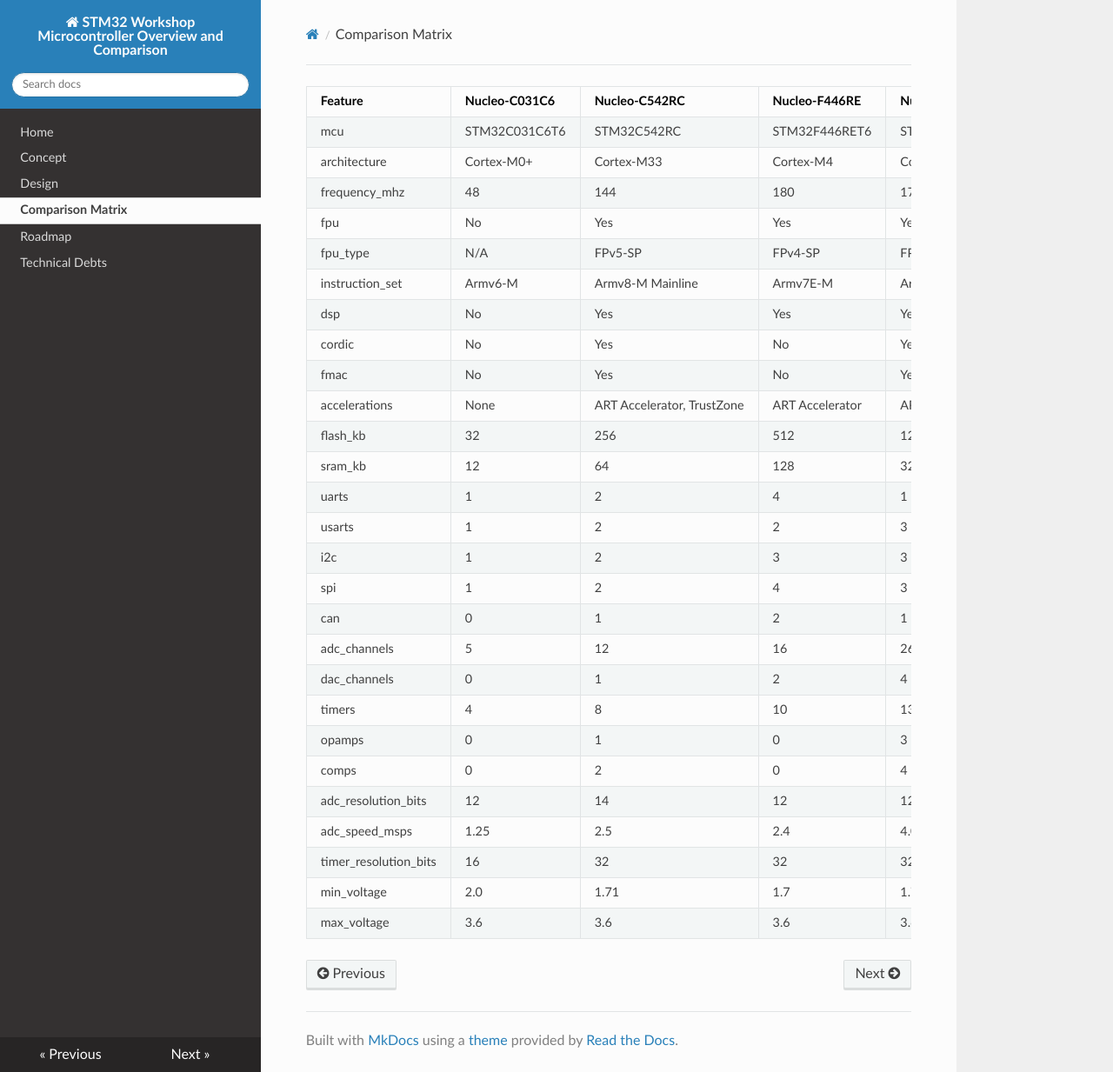
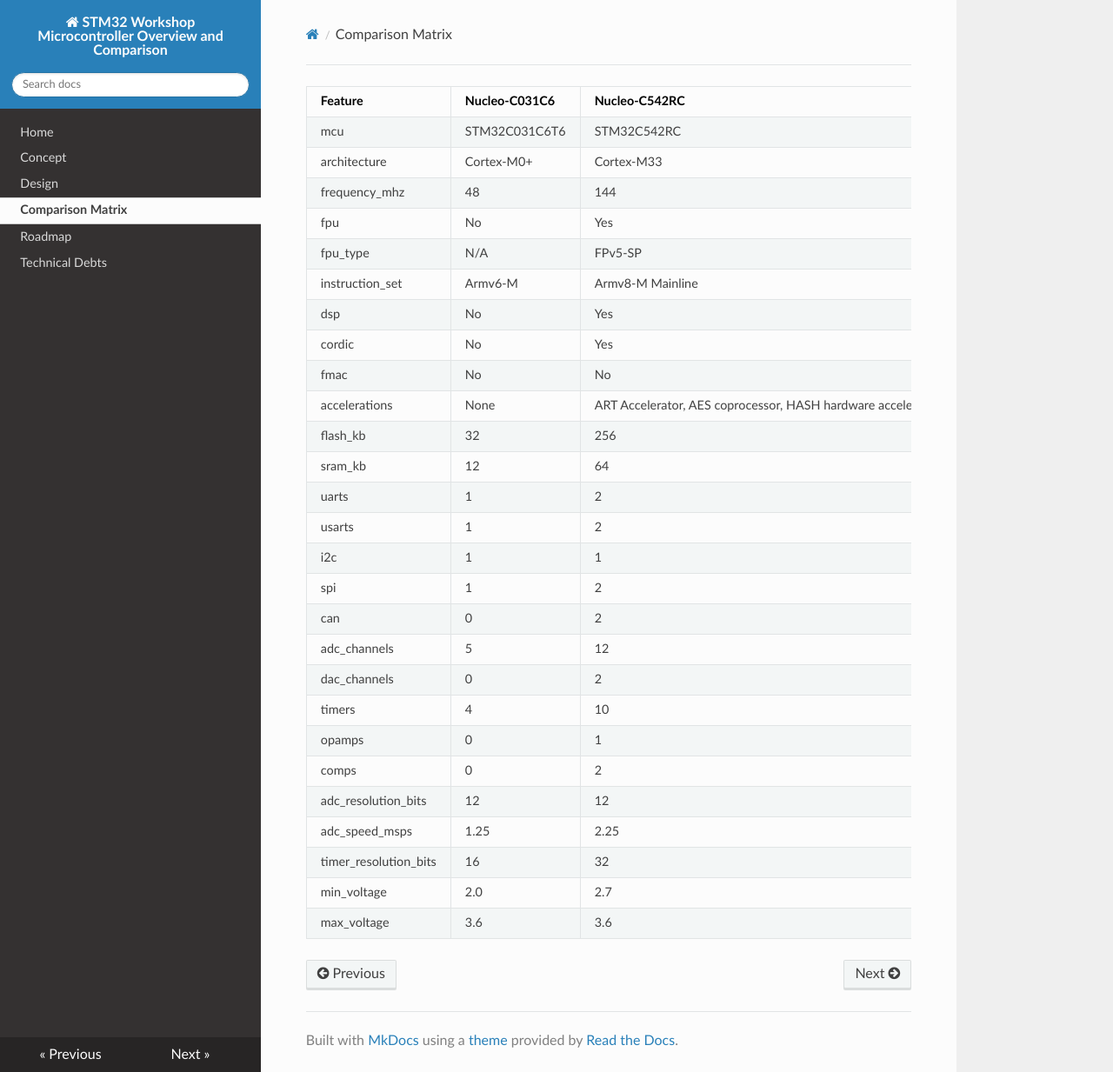
Before and after one commit to chatelao/stm32-overview, an MkDocs documentation site: the page built from docs/comparison_matrix.md, in a window 1280 px wide and 1233 px high. Shown: the whole window at 87% size. Built offline with MkDocs 1.6.1, drawn with Linux system fonts in a browser that asks for light colours; nearby versions of some CDN libraries.

Commit message:
Fix C542 specifications according to real datasheet
- Update C542 specifications in specification/nucleo_c542rc.yaml
- Regenerate docs/comparison_matrix.md comparison table
- Update test/test_main.py to assert correct match score with updated specs

```diff
--- a/docs/comparison_matrix.md
+++ b/docs/comparison_matrix.md
@@ -8,22 +8,22 @@
 | instruction_set | Armv6-M | Armv8-M Mainline | Armv7E-M | Armv7E-M |
 | dsp | No | Yes | Yes | Yes |
 | cordic | No | Yes | No | Yes |
-| fmac | No | Yes | No | Yes |
-| accelerations | None | ART Accelerator, TrustZone | ART Accelerator | ART Accelerator |
+| fmac | No | No | No | Yes |
+| accelerations | None | ART Accelerator, AES coprocessor, HASH hardware accelerator | ART Accelerator | ART Accelerator |
 | flash_kb | 32 | 256 | 512 | 128 |
 | sram_kb | 12 | 64 | 128 | 32 |
 | uarts | 1 | 2 | 4 | 1 |
 | usarts | 1 | 2 | 2 | 3 |
-| i2c | 1 | 2 | 3 | 3 |
+| i2c | 1 | 1 | 3 | 3 |
 | spi | 1 | 2 | 4 | 3 |
-| can | 0 | 1 | 2 | 1 |
+| can | 0 | 2 | 2 | 1 |
 | adc_channels | 5 | 12 | 16 | 26 |
-| dac_channels | 0 | 1 | 2 | 4 |
-| timers | 4 | 8 | 10 | 13 |
+| dac_channels | 0 | 2 | 2 | 4 |
+| timers | 4 | 10 | 10 | 13 |
 | opamps | 0 | 1 | 0 | 3 |
 | comps | 0 | 2 | 0 | 4 |
-| adc_resolution_bits | 12 | 14 | 12 | 12 |
-| adc_speed_msps | 1.25 | 2.5 | 2.4 | 4.0 |
+| adc_resolution_bits | 12 | 12 | 12 | 12 |
+| adc_speed_msps | 1.25 | 2.25 | 2.4 | 4.0 |
 | timer_resolution_bits | 16 | 32 | 32 | 32 |
-| min_voltage | 2.0 | 1.71 | 1.7 | 1.71 |
+| min_voltage | 2.0 | 2.7 | 1.7 | 1.71 |
 | max_voltage | 3.6 | 3.6 | 3.6 | 3.6 |
```
Also changed, not shown: 2 other files.
